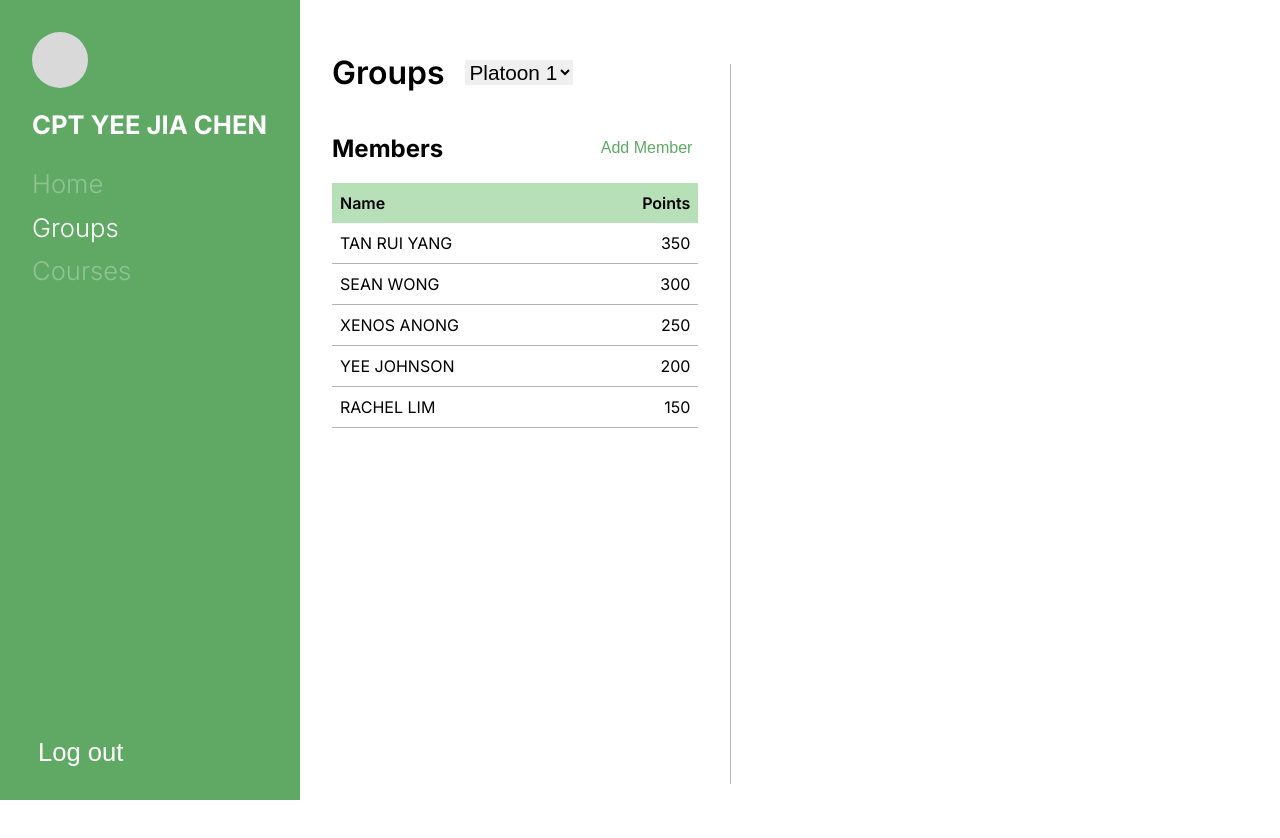
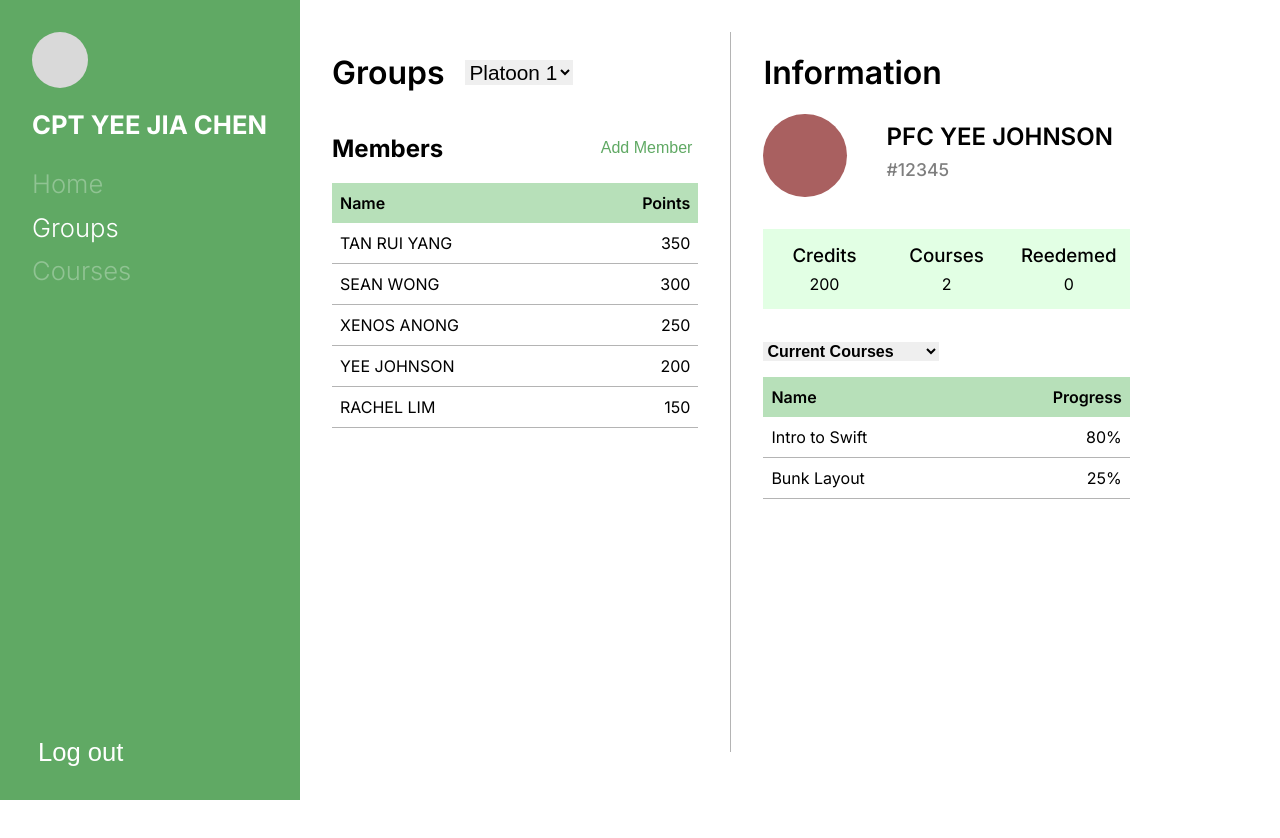
Before and after one commit to codeexp22-seb/SEBadmin, a Next.js app: page /dashboard/groups in a window 1280 px wide. Shown: the top 838 px of the page. After the commit the page ends 800 px from the top, so only its background shows below. Built offline with nearby package versions, Linux system fonts and the light colour scheme; no server answers.

Commit message:
added member info component in groups page

```diff
--- /dev/null
+++ b/components/groups/MemberInfo.js
@@ -0,0 +1,64 @@
+import styles from '../../styles/groups/MemberInfo.module.css'
+
+
+const MemberInfo = () => {
+    return (
+        <div className={styles.container}>
+            <h1>Information</h1>
+            <div className={styles.personalInfo}>
+                <div className={styles.profilePic}></div>
+                <div>
+                    <h2>PFC YEE JOHNSON</h2>
+                    <p>#12345</p>
+                </div>
+            </div>
+            <div className={styles.statsList}>
+                <div className={styles.statsItem}>
+                    <h3>Credits</h3>
+                    <p>200</p>
+                </div>
+                <div className={styles.statsItem}>
+                    <h3>Courses</h3>
+                    <p>2</p>
+                </div>
+                <div className={styles.statsItem}>
+                    <h3>Reedemed</h3>
+                    <p>0</p>
+                </div>
+            </div>
+
+            <form className={styles.courseTypeSelector}>
+                <select>
+                    <option value="Current Courses">Current Courses</option>
+                    <option value="Completed Courses">Completed Courses</option>
+                </select>
+            </form>
+
+            <table className={styles.table}>
+
+                <thead>
+                    <tr>
+                        <th>Name</th>
+                        <th>Progress</th>
+                    </tr>
+                </thead>
+                <tbody>
+                    <tr>
+                        <td>Intro to Swift</td>
+                        <td>80%</td>
+                    </tr>
+                    <tr>
+                        <td>Bunk Layout</td>
+                        <td>25%</td>
+                    </tr>
+
+                </tbody>
+
+
+
+            </table>
+        </div>
+    );
+}
+
+export default MemberInfo;
--- a/pages/dashboard/groups.js
+++ b/pages/dashboard/groups.js
@@ -1,3 +1,4 @@
+import MemberInfo from '../../components/groups/MemberInfo';
 import MemberList from '../../components/groups/MemberList';
 import styles from '../../styles/groups/Groups.module.css'
 
@@ -8,6 +9,7 @@ const Groups = () => {
         <div className={styles.content}>
             <MemberList />
             <div className={styles.divider}></div>
+            <MemberInfo />
         </div>
     </main>
         );
--- a/styles/groups/Groups.module.css
+++ b/styles/groups/Groups.module.css
@@ -1,15 +1,17 @@
 .main {
     margin-left: max(300px, 22vw);
+
 
 }
 
 .content {
     margin: 2rem;
     display: flex;
+
 }
 
 .divider {
     border-right: 1px solid #b4b4b4;
     height: 90vh;
-    margin: 2rem;
+    margin: 0 2rem;
 }
--- /dev/null
+++ b/styles/groups/MemberInfo.module.css
@@ -0,0 +1,113 @@
+.container {
+    width: 50%;
+}
+
+.container h1 {
+    color: #000000;
+    font-weight: 600;
+    font-size: 2rem;
+    margin-right: 1.3rem;
+}
+
+.personalInfo {
+    display: flex;
+    align-items: center;
+    margin-bottom: 2rem;
+}
+
+.personalInfo h2 {
+    font-weight: 600;
+    margin: 0;
+}
+
+.personalInfo p {
+    margin: 0.5rem 0;
+    font-size: 1.1rem;
+    color: #000000;
+    opacity: 0.5;
+    font-weight: 500;
+}
+
+.profilePic {
+    height: 5.2rem;
+    width: 5.2rem;
+    background-color: #A96060;
+    border-radius: 50%;
+    margin-right: 2.5rem;
+}
+
+.statsList {
+    display: flex;
+    align-items: center;
+    justify-content: space-between;
+    width: 80%;
+    margin-bottom: 2rem;
+}
+
+.statsItem {
+    background-color: #E2FFE4;
+    display: flex;
+    flex-direction: column;
+    justify-content: center;
+    align-items: center;
+    height: 5rem;
+    width: 8rem;
+
+}
+
+.statsItem h3 {
+    margin: 0.2rem 0;
+    font-weight: 500;
+}
+
+.statsItem p {
+    margin: 0.2rem 0;
+}
+
+
+.table {
+    border-collapse: collapse;
+    table-layout: fixed;
+    width: 80%;
+
+
+}
+
+.table td, .table th {
+    padding: 10px 8px;
+}
+
+.table th {
+    background-color: #B7E0B9;
+    font-weight: 600;
+}
+
+.table tr :nth-child(1) {
+    text-align: left;
+    width: 65%;
+}
+
+.table tr :nth-child(2) {
+    text-align: right;
+    width: 35%;
+}
+
+.table td {
+    white-space: nowrap;
+    overflow: hidden;
+    text-overflow: ellipsis;
+    border-bottom: 1px solid #B4B4B4;
+}
+
+.courseTypeSelector {
+    margin-bottom: 1rem;
+}
+
+.courseTypeSelector select {
+    border: none;
+    font-size: 1rem;
+    font-weight: 600;
+    outline: none;
+    width: 11rem;
+
+}
--- a/styles/groups/MemberList.module.css
+++ b/styles/groups/MemberList.module.css
@@ -12,12 +12,14 @@
 .groupHeader {
     display: flex;
     align-items: center;
+    margin-bottom: 0;
 }
 
 .groupHeader select {
     border: none;
     font-size: 1.3rem;
     font-weight: 300;
+    outline: none;
 }
 
 .memberHeader {
```
